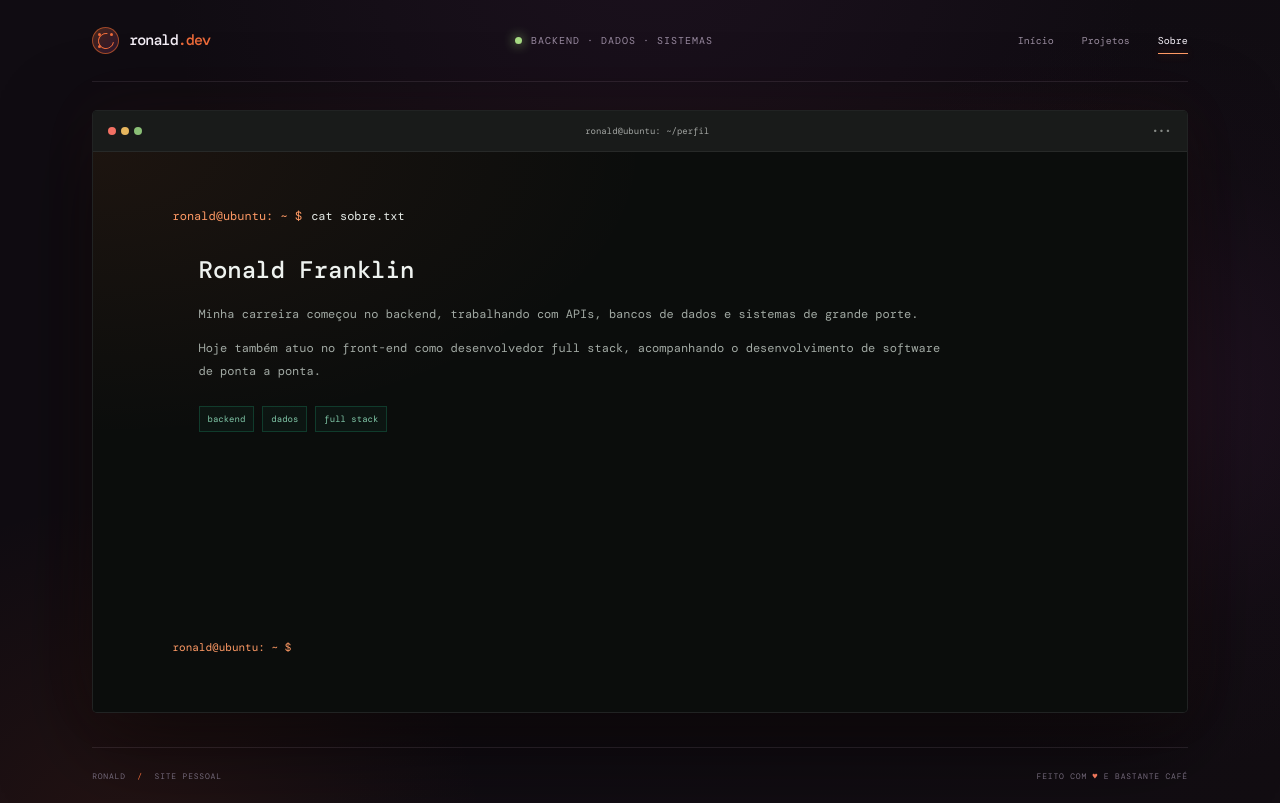
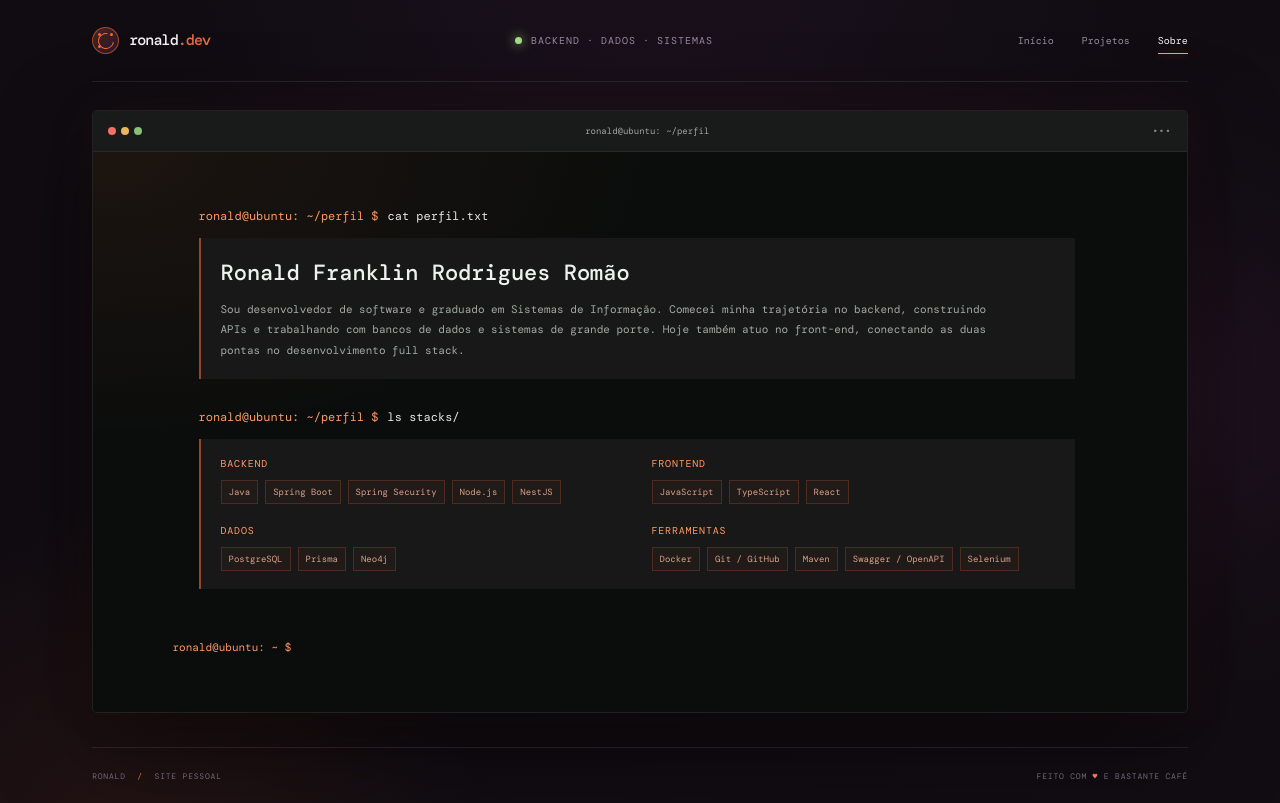
Before and after one commit to RonaldFranklin/personal-portfolio, a React (Vite) app: page / in a window 1280 px wide. Both pictures are taken after a click on the button "Sobre". Built offline with nearby package versions, Linux system fonts and the light colour scheme.

Commit message:
Add profile and technology stacks to about tab

```diff
--- a/src/App.css
+++ b/src/App.css
@@ -115,12 +115,17 @@ footer i { margin:0 6px; color:var(--orange); font-style:normal; } footer b { co
 .project-empty>strong { color:#56615a; }
 .console-ready { gap:10px; color:#e8ece9; font-size:11px; }
 .console-ready i { width:7px; height:14px; background:var(--orange-light); animation:blink 1.1s steps(2,start) infinite; }
-.about-console-body { display:flex; flex-direction:column; align-items:flex-start; }
-.about-output { max-width:760px; margin:24px 0 28px 26px; }
-.about-output h2 { margin:0 0 15px; color:#eef2ef; font:500 clamp(18px,2.5vw,24px)/1.5 var(--mono); }
-.about-output p { margin:0 0 12px; color:#a2aaa4; font:12px/1.9 var(--mono); }
-.about-console-tags { display:flex; flex-wrap:wrap; gap:8px; margin-top:23px; }
-.about-console-tags span { padding:6px 8px; border:1px solid #24e6a02e; color:#80c7a8; background:#24e6a00a; font:9px var(--mono); }
+.about-console-body { display:flex; flex-direction:column; align-items:stretch; }
+.about-output { max-width:876px; margin:0 0 28px 26px; display:grid; gap:10px; }
+.about-entry,.stack-output { padding:18px 20px; border-left:2px solid rgb(237 107 58 / 58%); background:#171817; }
+.about-entry h2 { margin:0 0 10px; color:#eef2ef; font:500 clamp(17px,2.3vw,22px)/1.5 var(--mono); }
+.about-entry p { max-width:780px; margin:0; color:#a2aaa4; font:11px/1.9 var(--mono); }
+.stack-output { display:grid; grid-template-columns:repeat(2,minmax(0,1fr)); gap:20px 28px; }
+.stack-group h3 { margin:0 0 10px; color:var(--orange-light); font:10px var(--mono); text-transform:uppercase; letter-spacing:.08em; }
+.about-console-tags { display:flex; flex-wrap:wrap; gap:7px; }
+.about-console-tags span { padding:5px 7px; border:1px solid rgb(237 107 58 / 22%); color:#d8a089; background:rgb(237 107 58 / 4%); font:9px var(--mono); }
 .about-console-body .console-ready { margin-top:auto; }
-@media (max-width:760px) { .console-page { min-height:0; align-items:flex-start; padding-block:35px 40px; }.content-terminal-body { min-height:500px; padding:34px 25px; }.console-command,.console-ready { font-size:10px; }.project-scroll-shell { width:calc(100% - 10px); margin-left:10px; }.project-listing,.about-output { margin-left:0; }.project-entry { grid-template-columns:27px minmax(0,1fr); gap:9px; padding:15px 12px; }.project-entry p { font-size:10px; }.project-repo-link { font-size:9px; } }
-@media (max-width:460px) { .console-page { padding-block:25px 32px; }.content-terminal-bar { height:37px; padding-inline:10px; }.content-terminal-body { min-height:470px; padding:28px 15px; }.console-command,.console-ready { gap:6px; font-size:9px; }.project-scroll-shell { width:calc(100% - 4px); margin-left:4px; padding-right:22px; }.project-listing,.about-output { margin-left:0; }.project-entry { grid-template-columns:22px minmax(0,1fr); gap:7px; padding:13px 10px; }.project-entry h2 { font-size:11px; }.project-entry p { font-size:9px; }.project-repo-link { font-size:8px; }.about-output p { font-size:10px; } }
+@media (max-width:760px) { .console-page { min-height:0; align-items:flex-start; padding-block:35px 40px; }.content-terminal-body { min-height:500px; padding:34px 25px; }.console-command,.console-ready { font-size:10px; }.project-scroll-shell { width:calc(100% - 10px); margin-left:10px; }.project-listing,.about-output { margin-left:0; }
+.stack-output { grid-template-columns:1fr; gap:17px; }.project-entry { grid-template-columns:27px minmax(0,1fr); gap:9px; padding:15px 12px; }.project-entry p { font-size:10px; }.project-repo-link { font-size:9px; } }
+@media (max-width:460px) { .console-page { padding-block:25px 32px; }.content-terminal-bar { height:37px; padding-inline:10px; }.content-terminal-body { min-height:470px; padding:28px 15px; }.console-command,.console-ready { gap:6px; font-size:9px; }.project-scroll-shell { width:calc(100% - 4px); margin-left:4px; padding-right:22px; }.project-listing,.about-output { margin-left:0; }
+.stack-output { grid-template-columns:1fr; gap:17px; }.project-entry { grid-template-columns:22px minmax(0,1fr); gap:7px; padding:13px 10px; }.project-entry h2 { font-size:11px; }.project-entry p { font-size:9px; }.project-repo-link { font-size:8px; }.about-output p { font-size:10px; } }
--- a/src/App.jsx
+++ b/src/App.jsx
@@ -160,12 +160,33 @@ export default function App() {
           <div className="content-terminal">
             <div className="content-terminal-bar"><span className="dots"><i /><i /><i /></span><span>ronald@ubuntu: ~/perfil</span><b>•••</b></div>
             <div className="content-terminal-body about-console-body">
-              <p className="console-command"><span>ronald@ubuntu: ~ $</span> cat sobre.txt</p>
               <div className="about-output">
-                <h2>Ronald Franklin</h2>
-                <p>Minha carreira começou no backend, trabalhando com APIs, bancos de dados e sistemas de grande porte.</p>
-                <p>Hoje também atuo no front-end como desenvolvedor full stack, acompanhando o desenvolvimento de software de ponta a ponta.</p>
-                <div className="about-console-tags"><span>backend</span><span>dados</span><span>full stack</span></div>
+                <p className="console-command"><span>ronald@ubuntu: ~/perfil $</span> cat perfil.txt</p>
+                <article className="about-entry">
+                  <h2>Ronald Franklin Rodrigues Romão</h2>
+                  <p>Sou desenvolvedor de software e graduado em Sistemas de Informação. Comecei minha trajetória no backend, construindo APIs e trabalhando com bancos de dados e sistemas de grande porte. Hoje também atuo no front-end, conectando as duas pontas no desenvolvimento full stack.</p>
+                </article>
+              </div>
+              <div className="about-output">
+                <p className="console-command"><span>ronald@ubuntu: ~/perfil $</span> ls stacks/</p>
+                <div className="stack-output">
+                  <section className="stack-group">
+                    <h3>backend</h3>
+                    <div className="about-console-tags"><span>Java</span><span>Spring Boot</span><span>Spring Security</span><span>Node.js</span><span>NestJS</span></div>
+                  </section>
+                  <section className="stack-group">
+                    <h3>frontend</h3>
+                    <div className="about-console-tags"><span>JavaScript</span><span>TypeScript</span><span>React</span></div>
+                  </section>
+                  <section className="stack-group">
+                    <h3>dados</h3>
+                    <div className="about-console-tags"><span>PostgreSQL</span><span>Prisma</span><span>Neo4j</span></div>
+                  </section>
+                  <section className="stack-group">
+                    <h3>ferramentas</h3>
+                    <div className="about-console-tags"><span>Docker</span><span>Git / GitHub</span><span>Maven</span><span>Swagger / OpenAPI</span><span>Selenium</span></div>
+                  </section>
+                </div>
               </div>
               <p className="console-ready"><span>ronald@ubuntu: ~ $</span><i /></p>
             </div>
```
